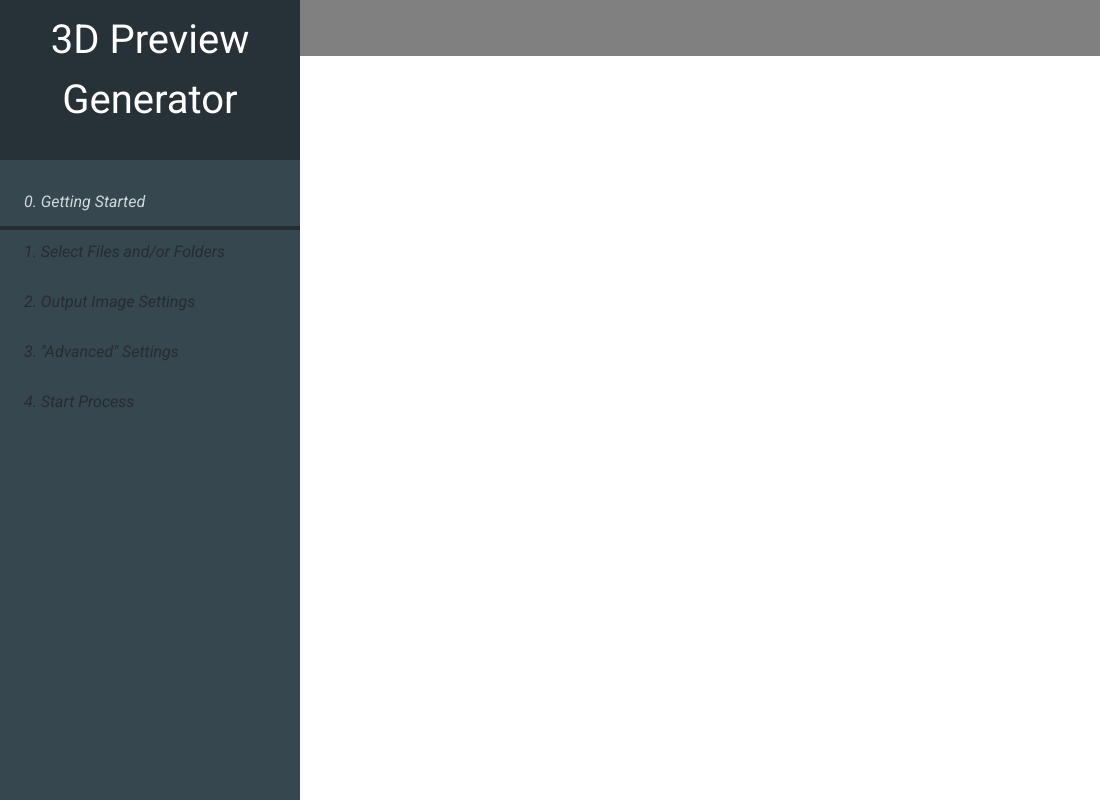
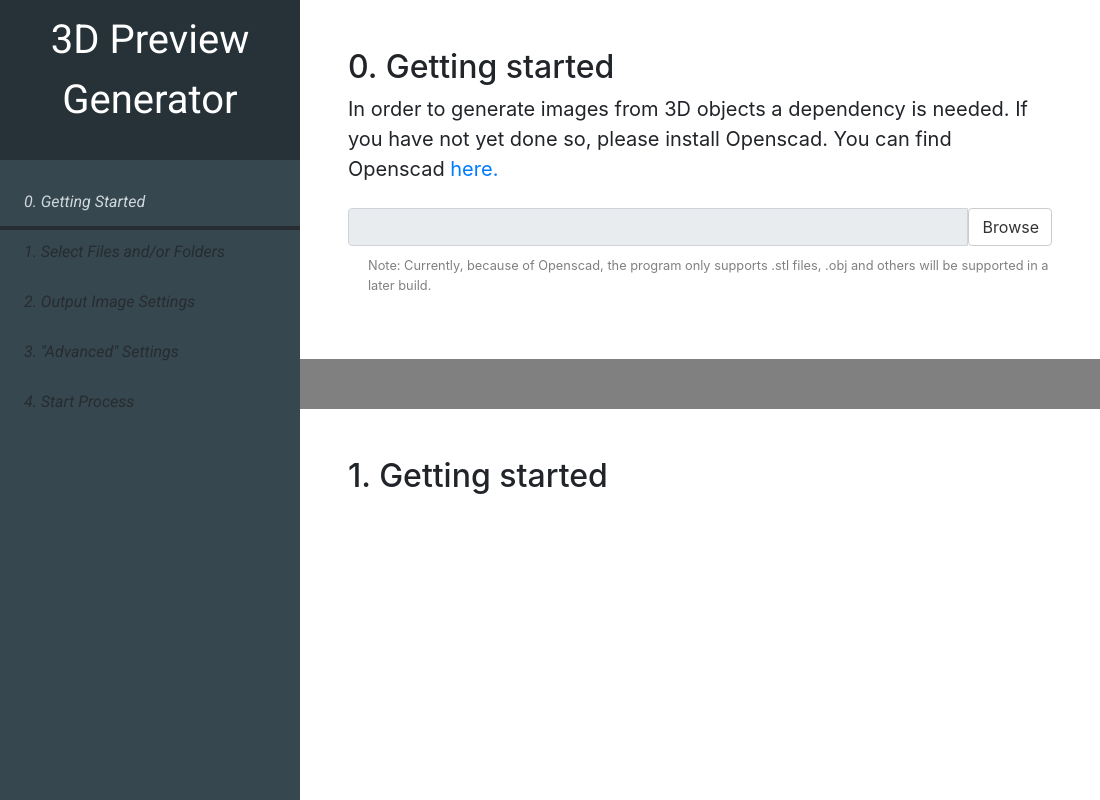
Before and after one commit to Kanro-Code/stl-overview, an Electron app: page src/electron/index.html in a window 1100 px wide. Drawn offline with Linux system fonts and the light colour scheme.

Commit message:
no message

```diff
--- a/src/electron/css/window.css
+++ b/src/electron/css/window.css
@@ -8,11 +8,14 @@
 .sidebar {
 	z-index: 1000;
 	position: fixed;
-	width: 300px;
 	height: 100%;
 	overflow-y: auto;
 	background: #37474F;
 	font-family: 'Roboto', sans-serif;
+	left: 300px;
+  width: 300px;
+  height: 100%;
+  margin-left: -300px;
 }
 
 .sidebar header {
@@ -69,10 +72,60 @@ a.disabled {
 
 
 .content {
-	background: grey;
+	/* background: grey;
 	flex-grow: 10;
 	flex-shrink: 6;
-	min-width: 600px;
+	min-width: 600px; */
+	width: 100%;
+  position: relative;
+	margin-right: 0;
+	padding-left: 300px;
+}
+
+.text-container {
+	padding: 3em;
+	max-width: 800px;
+
+}
+
+.image-preview-input {
+	position: relative;
+overflow: hidden;
+margin: 0px;
+	color: #333;
+	background-color: #fff;
+	border-color: #ccc;
+}
+.image-preview-input input[type=file] {
+position: absolute;
+top: 0;
+right: 0;
+margin: 0;
+padding: 0;
+font-size: 20px;
+cursor: pointer;
+opacity: 0;
+filter: alpha(opacity=0);
+}
+.image-preview-input-title {
+	margin-left:2px;
+}
+
+.text-container-spacer {
+	width: 100%;
+	height: 50px;
+	background: grey;
+}
+
+.text-lead {
+	font-size: 1.25em;
+}
+
+.text-note {
+	margin-left: 20px;
+	margin-top: 10px;
+	font-size: 0.8em;
+	color: gray;
 }
 
 .f-input {
--- a/src/electron/index.html
+++ b/src/electron/index.html
@@ -49,41 +49,39 @@
 		</div>
 
 		<div class="content">
-			<h1>Hi</h1>
+			<div class="text-container">
+				<h2 class="p-title">0. Getting started</h2>
+				<div class="text-lead">
+					In order to generate images from 3D objects a dependency is needed. If you have not yet done so, please install Openscad.
+					You can find Openscad <a href="" id="openscad">here.</a>
+				</div>
+				<br>
+
+				<div class="input-group">
+					<input type="text" class="form-control" disabled="disabled">
+					<span class="input-group-btn">
+						<button type="button" class="btn btn-default image-preview-clear" style="display:none;">
+							<span class="glyphicon glyphicon-remove"></span> Clear
+						</button>
+						<div class="btn btn-default image-preview-input">
+							<span class="image-preview-input-title">Browse</span>
+							<input type="file" name="input-file-preview" id="openscad-exe"> <!-- rename it -->
+						</div>
+					</span>
+				</div><!-- /input-group image-preview [TO HERE]-->
+
+
+				<p class="text-note">Note: Currently, because of Openscad, the program only supports .stl files, .obj and others will be supported in a later build.</p>
+			</div>
+
+			<div class="text-container-spacer"></div>
+
+			<div class="text-container">
+				<h2 class="p-title">1. Getting started</h2>
+			</div>
 		</div>
 	</div>
 
-
-
-
-	<!-- <div class="container-mid">
-			<div class="spacer"></div>
-
-			<div class="main">
-				<div class="header">
-					Information or something about the system, supported files etc.
-				</div>
-
-				<div class="f-input">
-					<div class="f-input-content" id="drag">
-						<div class="f-input-border"></div>
-						<div class="f-input-label">Drop folder(s) or file(s) here.*</div>
-					</div>
-
-					<ul class="list-group f-list"></ul>
-				</div>
-
-				<div class="settings">
-					<div class="settings-section"></div>
-					<div class="settings-section"></div>
-					<div class="settings-section"></div>
-				</div>
-			</div>
-
-
-
-			<div class="spacer"></div>
-	</div> -->
 </body>
 
 </html>
--- a/src/electron/js/window.js
+++ b/src/electron/js/window.js
@@ -1,4 +1,4 @@
-const { dialog, ipcMain } = require('electron').remote;
+const { dialog, ipcMain, shell } = require('electron').remote;
 
 const ThreeD = require('../lib/threed');
 const Stl = require('../lib/stl');
@@ -121,9 +121,28 @@ let prepDrop = function() {
 	});
 }
 
+let filePicker = function() {
+
+}
 
 let ready = function() {
-	prepDrop();
+	//prepDrop();
+
+	// Add link to openscad website
+	document.querySelector("#openscad").addEventListener('click', () => {
+		shell.openExternal('https://www.openscad.org/downloads.html');
+	});
+
+	document.querySelector("#openscad-exe").addEventListener('click', () => {
+		let opt = {
+			title: 'Find the Openscad .exe/app/package',
+			buttonLabel: 'Select',
+			properties: ['openFile']
+		}
+		let output = dialog.showOpenDialogSync(null, opt);
+	})
+
+
 }
 
 
```
